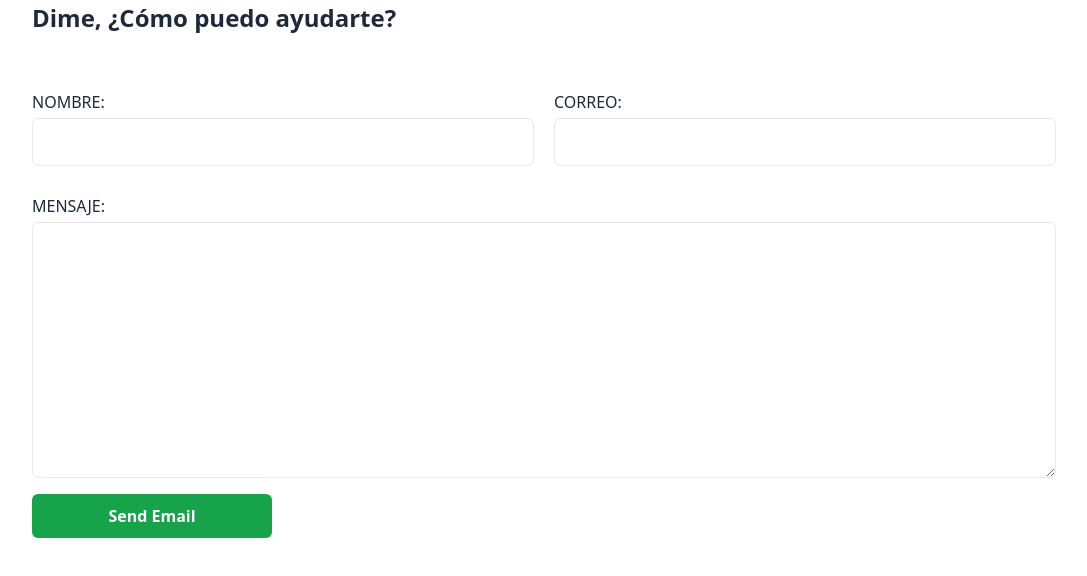
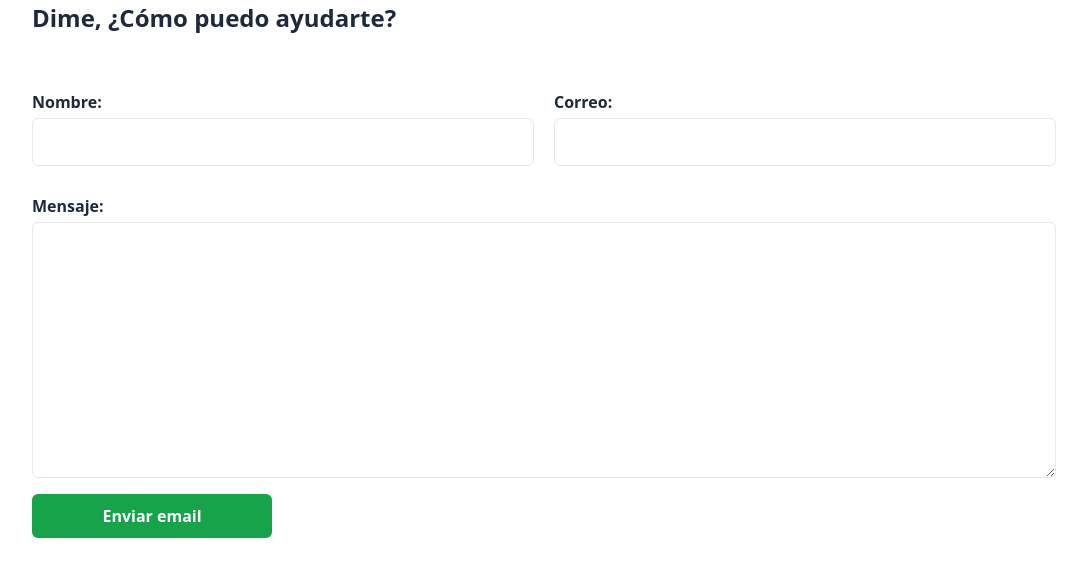
Before and after one commit to Andreseag/portfolio, an Astro site: page /components/contact in a window 1280 px wide. Shown: the part 138-714 px from the top of the page, without its empty margins (96-1183 px from the left). Built offline with nearby package versions, Linux system fonts and the light colour scheme; Astro itself is replaced by a stand-in of ours.

Commit message:
feat: change ui to form contact :sparkles:

```diff
--- a/src/pages/components/contact.astro
+++ b/src/pages/components/contact.astro
@@ -51,25 +51,25 @@
     >
       <div class="flex flex-col md:flex-row justify-between gap-5 mb-7">
         <div class="input-group w-auto md:w-1/2 flex flex-col">
-          <label class="uppercase text-slate-800 mb-1" for="name">nombre:</label
+          <label class="capitalize font-semibold text-slate-800 mb-1" for="name">nombre:</label
           >
           <input name="name" class="border rounded-md h-12 px-4" type="text" required />
         </div>
         <div class="input-group w-auto md:w-1/2 flex flex-col">
-          <label class="uppercase text-slate-800 mb-1" for="name">correo:</label
+          <label class="capitalize font-semibold text-slate-800 mb-1" for="name">correo:</label
           >
           <input type="email" name="email" class="border rounded-md h-12 px-4" type="text" required/>
         </div>
       </div>
       <div class="input-group w-full flex flex-col">
-        <label class="uppercase text-slate-800 mb-1" for="name">Mensaje:</label>
+        <label class="capitalize font-semibold text-slate-800 mb-1" for="name">Mensaje:</label>
         <textarea name="message" class="border rounded-md h-64 p-4" required></textarea>
       </div>
       <input
-        class="w-60 bg-green-600 hover:bg-green-800 cursor-pointer text-white rounded-md h-11 font-semibold mt-4"
+        class="w-full md:w-60 bg-green-600 hover:bg-green-800 cursor-pointer text-white rounded-md h-11 font-semibold mt-4"
         type="submit"
         id="contactFormButton"
-        value="Send Email"
+        value="Enviar email"
       >
     </form>
     <div id="alert" class="hidden bg-teal-100 border-t-4 border-teal-500 rounded-b text-teal-900 px-4 py-3 shadow-md" role="alert">
```
